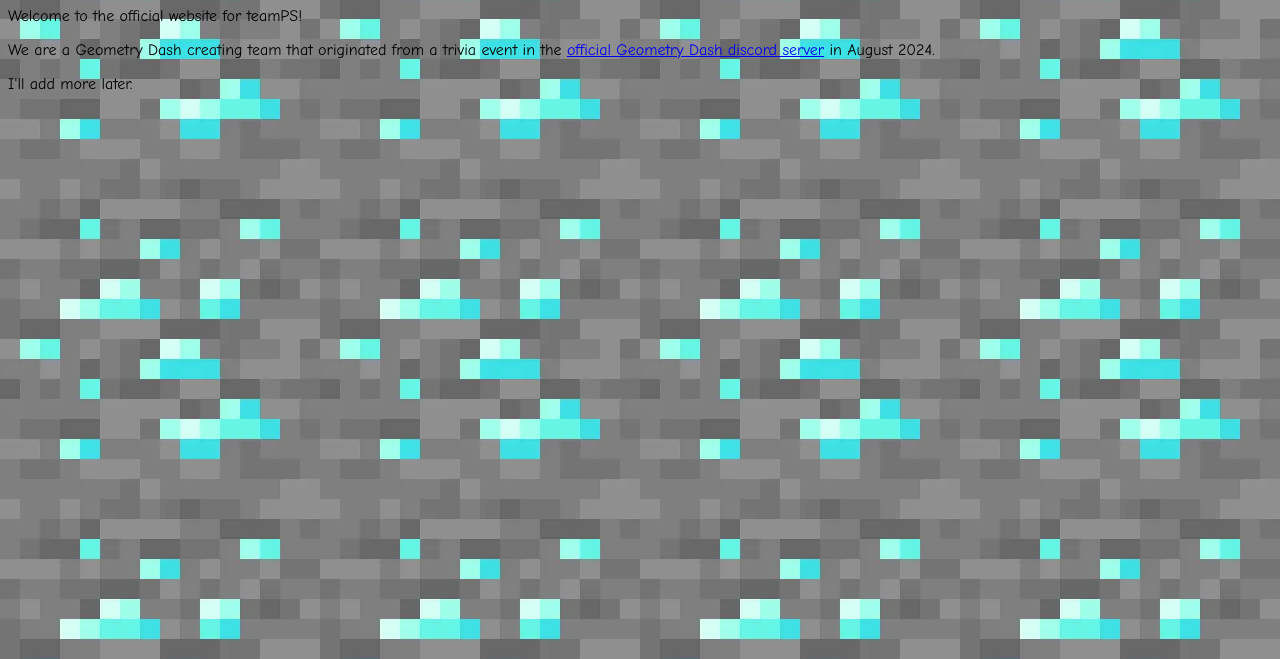
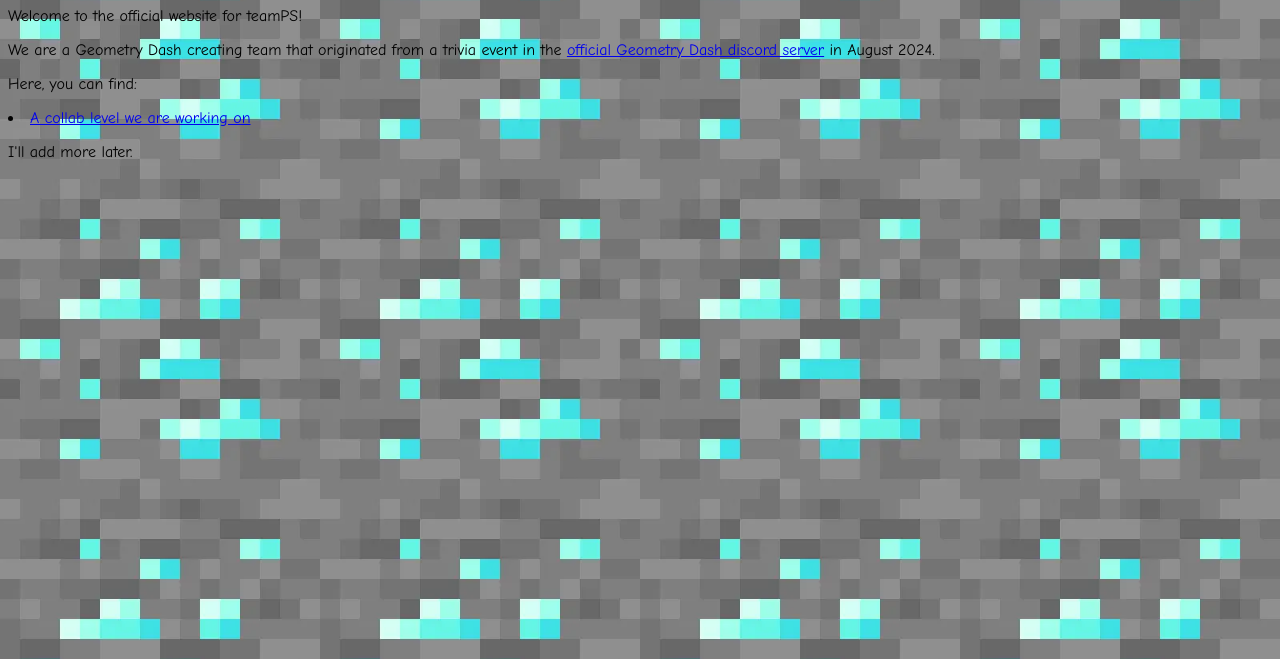
Before and after one commit to ImmediateMurderProfessionals/teamPS, a plain HTML site: page index.html in a window 1280 px wide. Shown: the part 141-800 px from the top of the page. Drawn offline with Linux system fonts and the light colour scheme; a script that the page names is missing.

Commit message:
Update index.html

```diff
--- a/index.html
+++ b/index.html
@@ -19,6 +19,9 @@
 
 <p>We are a Geometry Dash creating team that originated from a trivia event in the <a href=https://discord.gg/geometrydash>official Geometry Dash discord server</a> in August 2024.</p>
 
+<p>Here, you can find:</p>
+  <li><a href=/teamPS/collab/>A collab level we are working on</a></li>
+
 <p>I'll add more later.</p>
 </body>
 </html>
```
